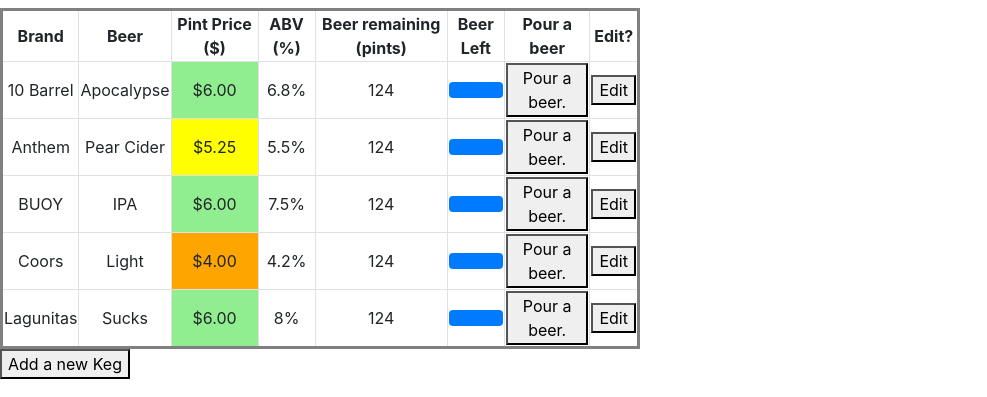
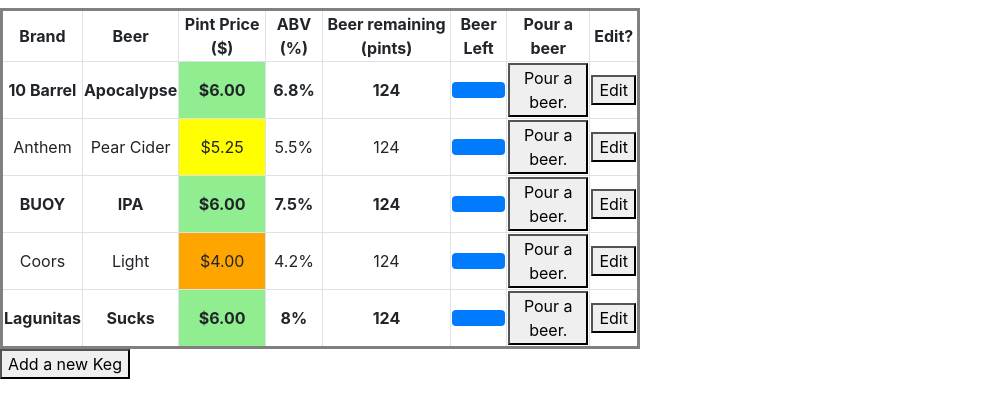
Before and after one commit to glitchwizard/AngularKegTapTrackApp, an Angular app: page / in a window 1280 px wide. Shown: the part 315-712 px from the top of the page, without its empty margins (0-987 px from the left). Built offline with nearby package versions, Linux system fonts and the light colour scheme.

Commit message:
Add dynamic color to ABV

```diff
--- a/src/app/app.component.html
+++ b/src/app/app.component.html
@@ -18,11 +18,10 @@
       <th>Pour a beer</th>
       <th>Edit?</th>
     </tr>
-    <tr *ngFor="let keg of kegList">
+    <tr *ngFor="let keg of kegList"  [ngStyle]="{'font-weight' : setRowBoldStyle(keg) }">
       <td>{{ keg.beerBrand }} </td>
       <td>{{ keg.beerName }}</td>
-      <!-- <td style="background-color:#FF00FF;">>${{ keg.pintPrice }}</td> -->
-      <td [style.backgroundColor]="this.setBackgroundStyle(keg)"><div style = "padding: 10px">${{ keg.pintPrice }}</div></td>
+      <td [style.backgroundColor]="this.setCellBackgroundStyle(keg)"><div style = "padding: 10px">${{ keg.pintPrice }}</div></td>
       <td>{{ keg.alcByVolume }}%</td>
       <td>{{ keg.poursRemaining}}</td>
       <td>
--- a/src/app/app.component.ts
+++ b/src/app/app.component.ts
@@ -36,7 +36,7 @@
     return Math.min(...tempArray);
   }
 
-  setBackgroundStyle(keg){
+  setCellBackgroundStyle(keg){
     let maxPrice = this.getMaxBeerPrice();
     let minPrice = this.getMinBeerPrice();
     if (((keg.pintPrice - minPrice)/(maxPrice - minPrice)) > .75){
@@ -46,7 +46,18 @@
     } else {
       return 'orange';
     }
+  }
 
+  setRowBoldStyle(keg){
+    let maxPrice = this.getMaxBeerPrice();
+    let minPrice = this.getMinBeerPrice();
+    if (((keg.pintPrice - minPrice)/(maxPrice - minPrice)) > .75){
+      return 'bold';
+    } else if (((keg.pintPrice - minPrice)/(maxPrice - minPrice)) > .40){
+      return 'italic';
+    } else {
+      return 'underlined';
+    }
   }
 
   editKeg(clickedKeg) {
```
